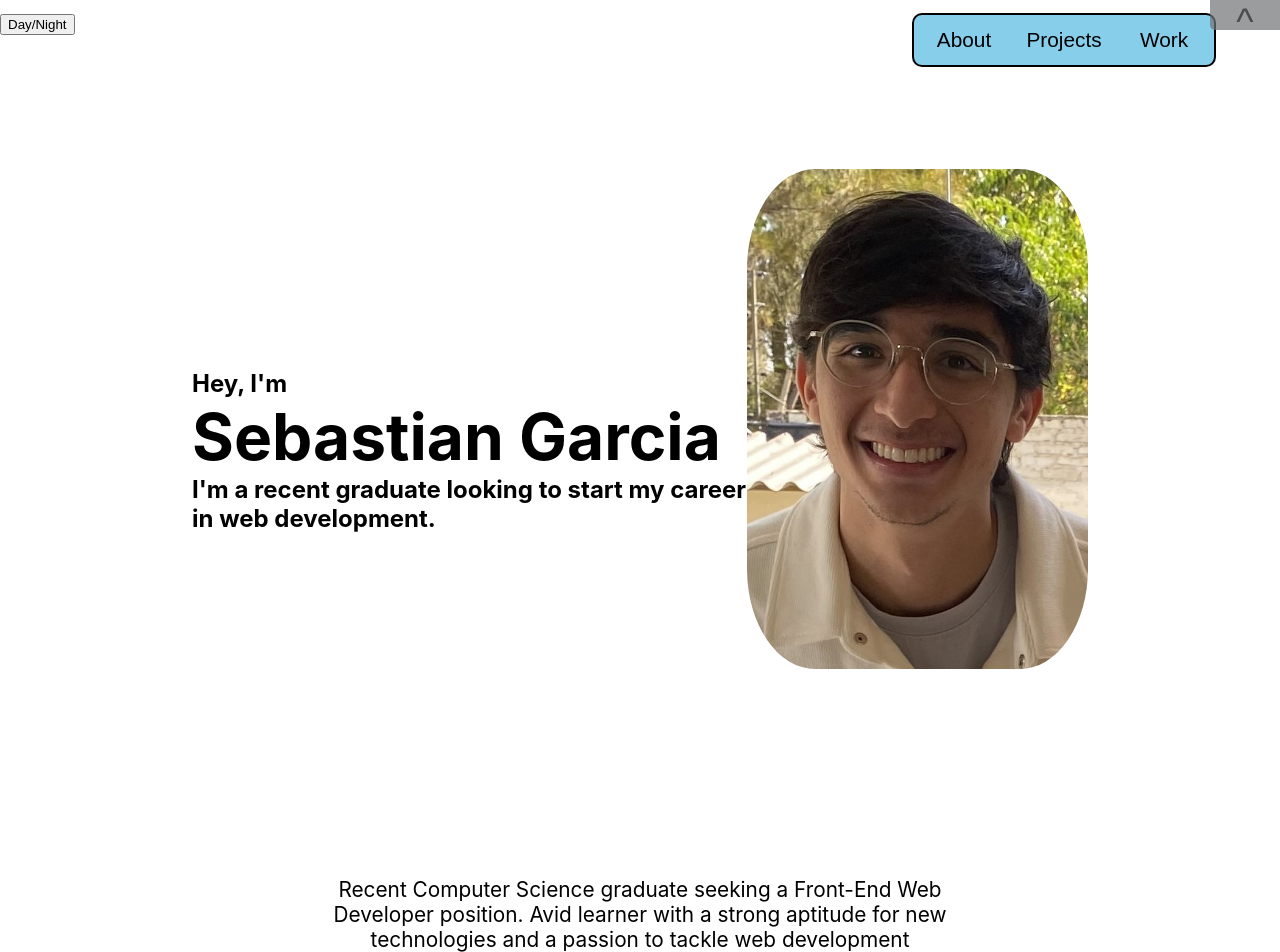
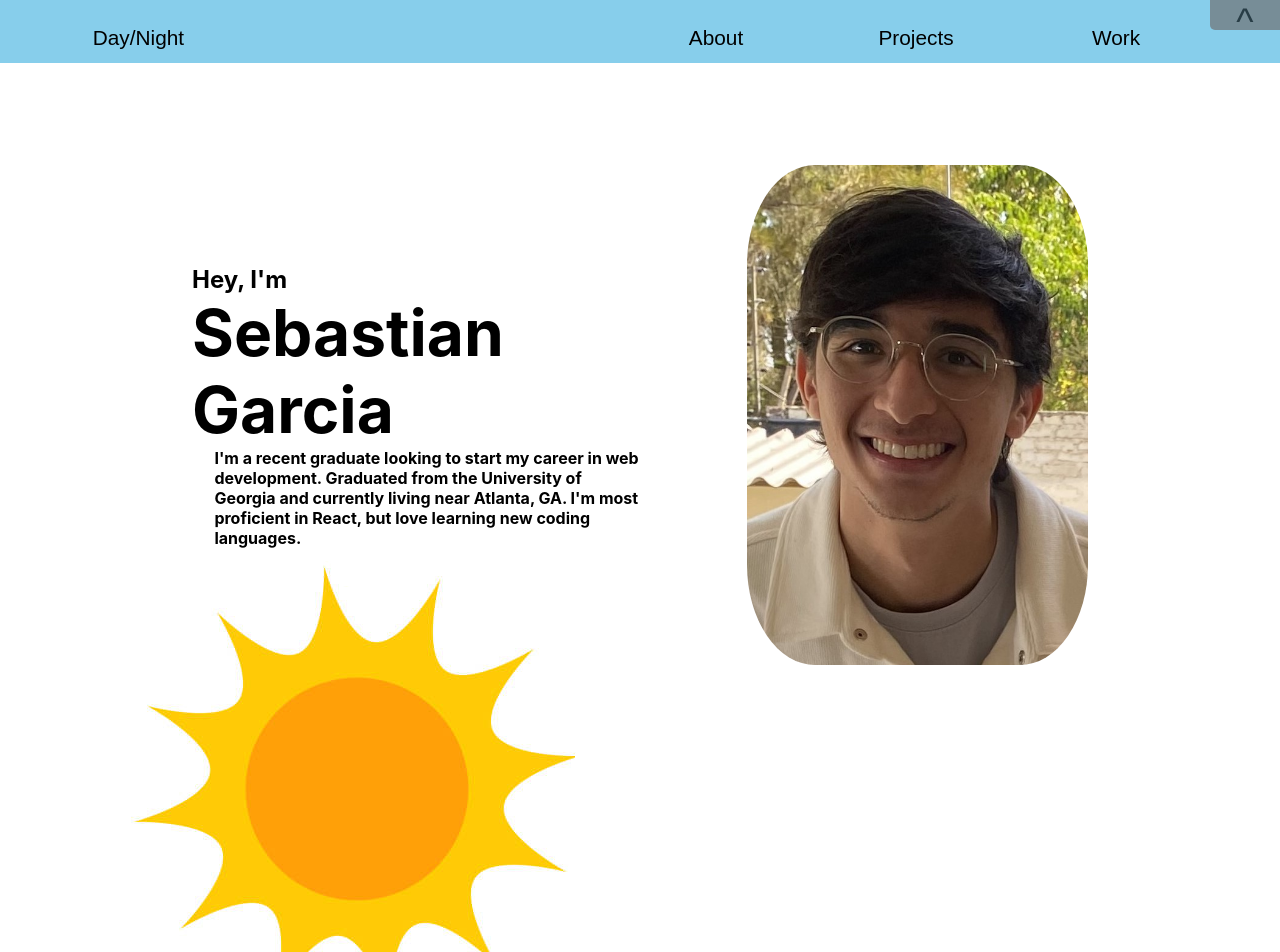
Before and after one commit to GitSeaBass/React-cv, a React (Create React App) app in the folder react-cv/: page / in a window 1280 px wide. Shown: the top 952 px of the page. Built offline with nearby package versions, Linux system fonts and the light colour scheme.

Commit message:
updated main page

```diff
--- a/react-cv/src/App.css
+++ b/react-cv/src/App.css
@@ -1,5 +1,5 @@
 .App {
-
+  caret-color: transparent;
 }
 
 .App-logo {
--- a/react-cv/src/components/Main.css
+++ b/react-cv/src/components/Main.css
@@ -3,6 +3,7 @@
     margin: auto;
     text-align: left;
     background-color: transparent;
+    margin-bottom: 10%;
 }
 
 .main-flex {
@@ -13,10 +14,11 @@
 }
 
 .introduction {
-    margin-top: 200px;
+    margin-top: 100px;
+    width: 50%;
 }
 
-.introduction > h1, h3 {
+.introduction > h1, h3, h4 {
     margin: 0;
 }
 
@@ -28,13 +30,16 @@
     font-size: 1.5em;
 }
 
+.introduction > h4 {
+    margin-left: 5%;
+}
+
 .background {
     position: absolute;
     /*background-image: url(https://images6.alphacoders.com/132/1327974.png);*/
     image-rendering: -webkit-optimize-contrast;
     background-size: cover;
     height: 100vh;
-    width: 100vw;
     z-index: -1;
     transition-duration: 3s;
 }
@@ -44,3 +49,10 @@
     border-radius: 20%;
     object-fit: contain;
 }
+
+.sun {
+    position: absolute;
+    top: 70%;
+    left: 10%;
+    transition: 3s;
+}
--- a/react-cv/src/components/Main.js
+++ b/react-cv/src/components/Main.js
@@ -1,5 +1,6 @@
 import './Main.css'
 import profile from '../assets/Profile.jpeg'
+import sun from "../assets/sun.png"
 import NavBar from "./NavBar";
 
 function Main({mainRef, aboutRef, projectsRef, workRef}) {
@@ -13,12 +14,13 @@ function Main({mainRef, aboutRef, projectsRef, workRef}) {
                 <div className='introduction'>
                     <h3>Hey, I'm</h3>
                     <h1>Sebastian Garcia</h1>
-                    <h3>I'm a recent graduate looking to start my career in web development.</h3>
+                    <h4>I'm a recent graduate looking to start my career in web development. Graduated from the University of Georgia and currently living near Atlanta, GA. I'm most proficient in React, but love learning new coding languages.</h4>
                 </div>
 
                 <img src={profile} alt="Headshot" className="headshot"/>
             </div>
         </div>
+        <img className="sun" src={sun} alt="sun"/>
         </>
     )
 }
--- a/react-cv/src/components/NavBar.css
+++ b/react-cv/src/components/NavBar.css
@@ -2,7 +2,8 @@
     background-color: transparent;
     display: flex;
     justify-content: space-between;
-    padding: 1% 5% 0 0;
+    padding: 1% 5% 0 3%;
+    background-color: skyblue;
 }
 
 .nav {
@@ -12,16 +13,13 @@
     background-color: transparent;
     height: 50px;
     border-radius: 10px;
-    width: 100px;
+    width: 200px;
 }
 
 .nav:hover {
     cursor: pointer;
-    background-color: rgb(255, 255, 255);
 }
 
 .button-container {
-    background-color: skyblue;
-    border-radius: 10px;
-    border: 2px solid black;
+
 }
--- a/react-cv/src/components/NavBar.js
+++ b/react-cv/src/components/NavBar.js
@@ -16,7 +16,9 @@ function NavBar({aboutRef, projectsRef, workRef}) {
     return (
         <div className="bar">
             <div>
-                <button>Day/Night</button>
+                <button className="nav">
+                    Day/Night
+                </button>
             </div>
 
             <div className='button-container'>
```
Also changed, not shown: react-cv/src/assets/sun.png (added).
